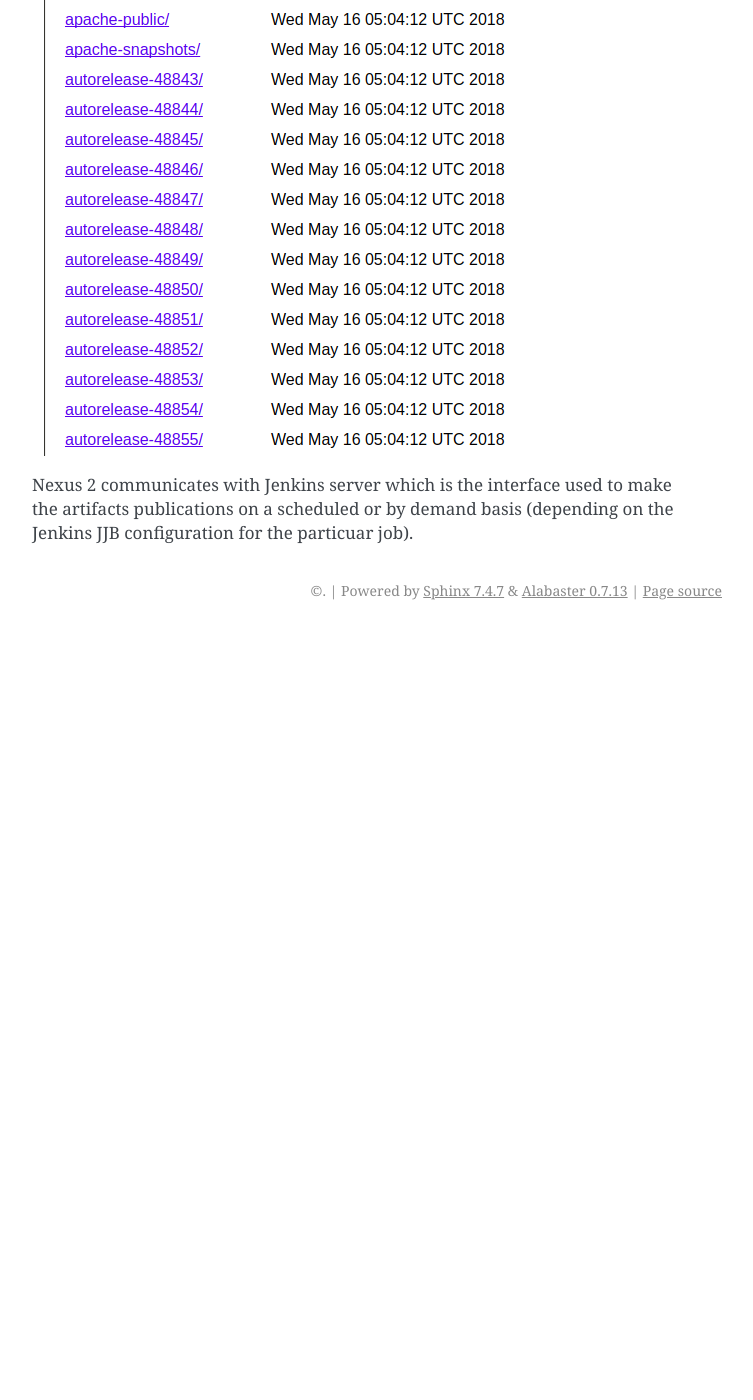
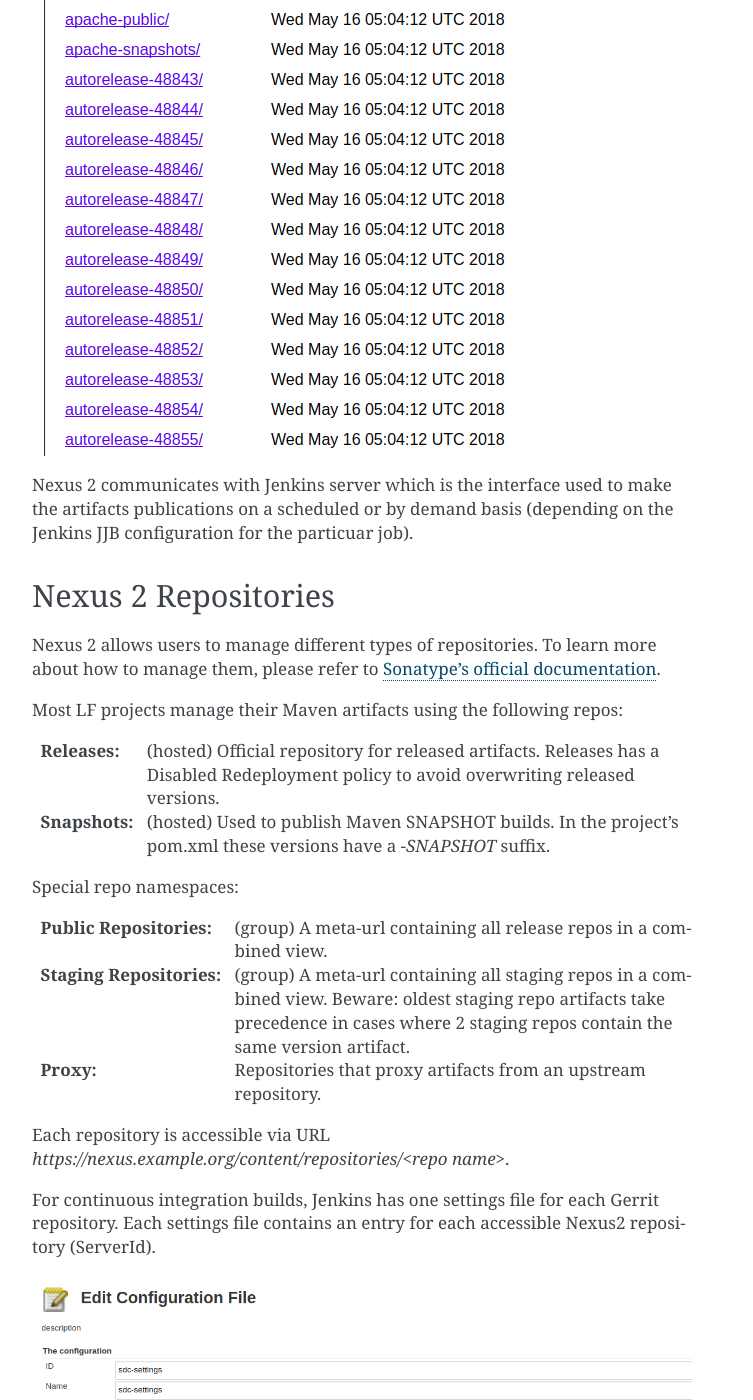
Before and after one commit to lfit/releng-docs, a Sphinx documentation site: the page built from docs/nexus2.rst, in a window 1280 px wide and 1400 px high, scrolled down 1170 px. Shown: the whole window, without its empty margins (388-1141 px from the left). Built offline with Sphinx 7.4.7, drawn with Linux system fonts in a browser that asks for light colours; the version number could not be read and is left out; before the commit the page ends 1800 px from its top, so only the background shows below that; some of the changed text lies outside the part shown.

Commit message:
Add Nexus 2 repo docs.
Add Nexus 2 documentation on repositories.
This documentation contains a brief explanation
on the repos used by most LF projects.

Change-Id: I6c32876da8fc9d6576bbde6343a9880abbb7504c
Issue-ID: RELENG-968
Signed-off-by: Jessica Wagantall <jwagantall@linuxfoundation.org>

```diff
--- a/docs/nexus2.rst
+++ b/docs/nexus2.rst
@@ -37,3 +37,71 @@
 Nexus 2 communicates with Jenkins server which is the interface used to make
 the artifacts publications on a scheduled or by demand basis (depending on the Jenkins JJB
 configuration for the particuar job).
+
+Nexus 2 Repositories
+====================
+
+Nexus 2 allows users to manage different types of repositories. To learn more about
+how to manage them, please refer to `Sonatype's official documentation
+<https://help.sonatype.com/repomanager2/configuration/managing-repositories/>`_.
+
+Most LF projects manage their Maven artifacts using the following repos:
+
+:Releases: (hosted) Official repository for released artifacts. Releases has a Disabled
+    Redeployment policy to avoid overwriting released versions.
+
+:Snapshots: (hosted) Used to publish Maven SNAPSHOT builds. In the project's pom.xml
+    these versions have a `-SNAPSHOT` suffix.
+
+Special repo namespaces:
+
+:Public Repositories: (group) A meta-url containing all release repos in a combined view.
+
+:Staging Repositories: (group) A meta-url containing all staging repos in a combined view.
+    Beware: oldest staging repo artifacts take precedence in cases where 2 staging repos
+    contain the same version artifact.
+
+:Proxy: Repositories that proxy artifacts from an upstream repository.
+
+Each repository is accessible via URL `https://nexus.example.org/content/repositories/<repo name>`.
+
+For continuous integration builds, Jenkins has one settings file for each Gerrit repository.
+Each settings file contains an entry for each accessible Nexus2 repository (ServerId).
+
+.. image:: _static/jenkins-settings-files.png
+   :alt: Jenkins settings files.
+   :align: center
+
+In the Gerrit repository's pom.xml, include the ServerIds in the following manner:
+
+.. code-block:: bash
+
+   <repositories>
+       <repository>
+           <id>releases</id>
+           <name>Release Repository</name>
+           <url>${project.nexus.url}/content/repositories/releases/</url>
+       </repository>
+       <repository>
+           <id>staging</id>
+           <name>Staging Repository</name>
+           <url>${project.nexus.url}/content/repositories/staging/</url>
+       </repository>
+       <repository>
+           <id>snapshots</id>
+           <name>Snapshot Repository</name>
+           <url>${project.nexus.url}/content/repositories/snapshots/</url>
+       </repository>
+   </repositories>
+
+.. note::
+
+   More information on access configuration for each Gerrit repository in
+   :ref:`Create Nexus2 repos with lftools <create-repos-lftools>`.
+
+.. _create-repos-lftools:
+
+Create Nexus2 repos with lftools
+================================
+
+.. TODO: Creating Nexus2 repos using lftools (RELENG-954)
```
Also changed, not shown: docs/_static/jenkins-settings-files.png (added).
